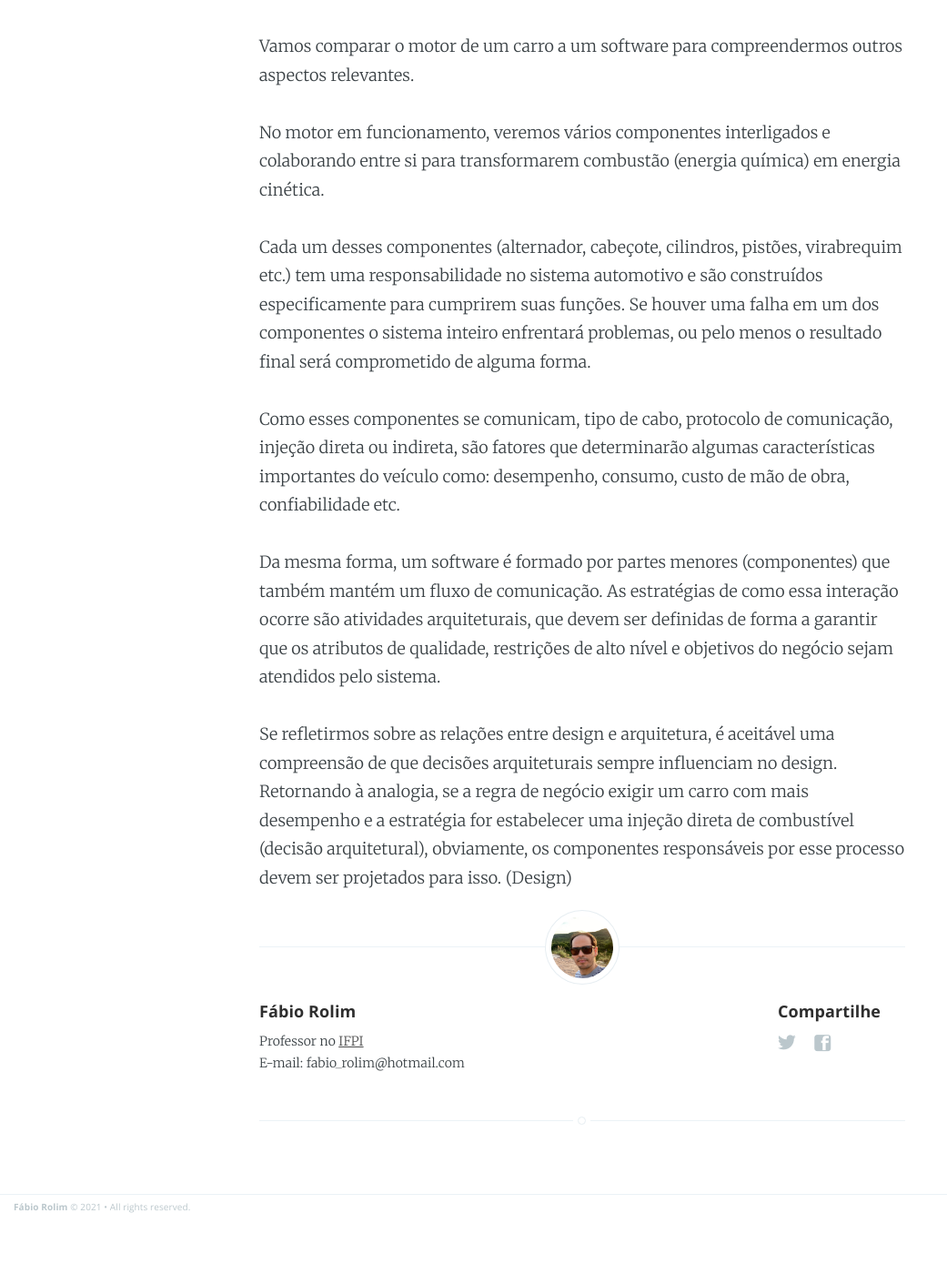
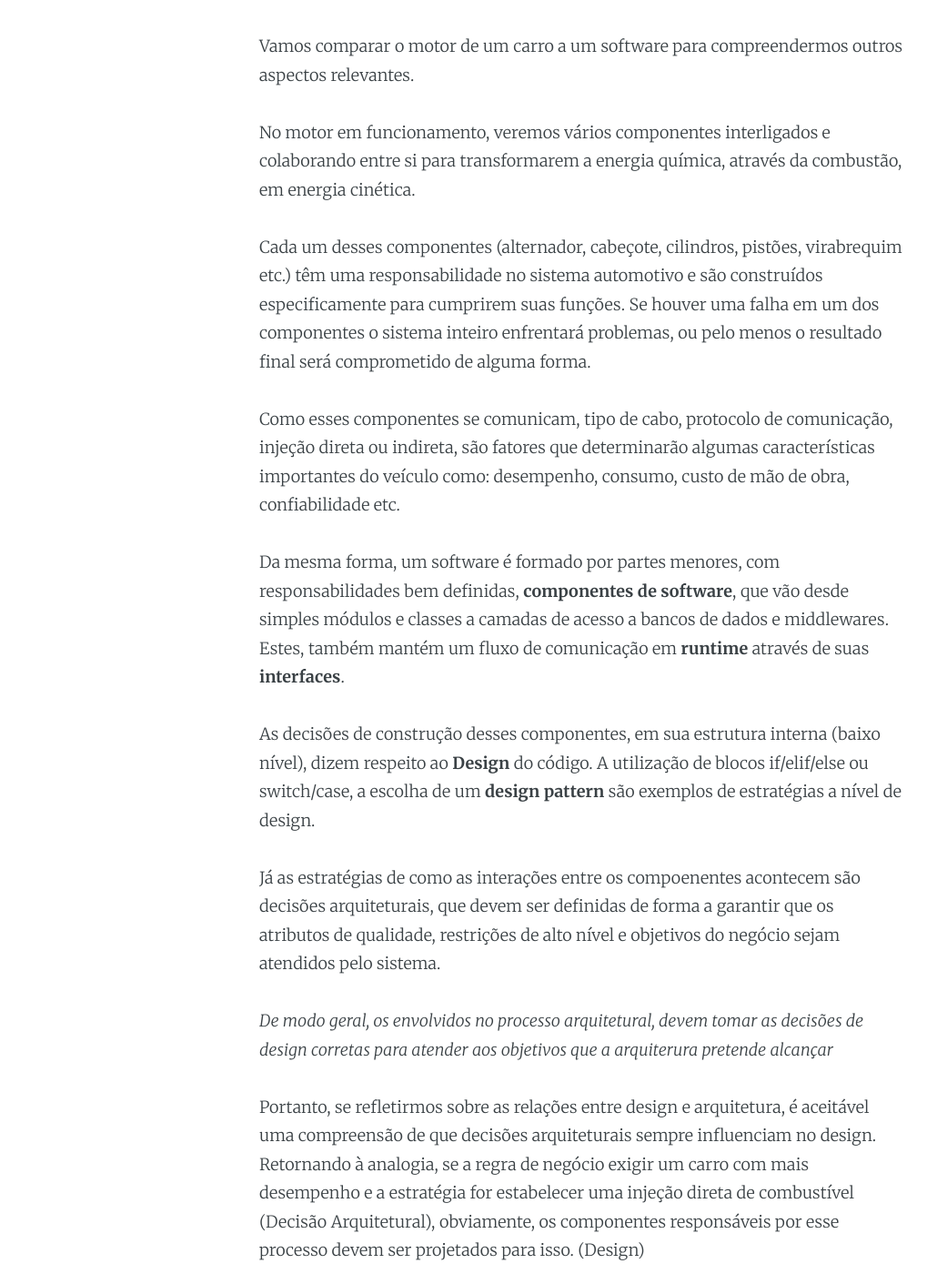
Before and after one commit to fabiorolim/fabiorolim.github.io, a Jekyll site: the page built from _posts/2021-03-10-design-arquiterura.markdown, in a window 1280 px wide and 1400 px high, scrolled down 988 px. Shown: the whole window at 91% size, without its empty margins (0-1041 px from the left). Built offline with Jekyll 4.4.1, drawn with Linux system fonts in a browser that asks for light colours; before the commit the page ends 2328 px from its top, so only the background shows below that; some of the changed text lies outside the part shown.

Commit message:
Reedição do Post design e arquitetura

```diff
--- a/_posts/2021-03-10-design-arquiterura.markdown
+++ b/_posts/2021-03-10-design-arquiterura.markdown
@@ -25,12 +24,18 @@ De forma simples e resumida, podemos dizer que a arquitetura lida com a complexi
 
 Vamos comparar o motor de um carro a um software para compreendermos outros aspectos relevantes.
 
-No motor em funcionamento, veremos vários componentes interligados e colaborando entre si para transformarem combustão (energia química) em energia cinética.
+No motor em funcionamento, veremos vários componentes interligados e colaborando entre si para transformarem a energia química, através da combustão, em energia cinética.
 
-Cada um desses componentes (alternador, cabeçote, cilindros, pistões, virabrequim etc.) tem uma responsabilidade no sistema automotivo e são construídos especificamente para cumprirem suas funções. Se houver uma falha em um dos componentes o sistema inteiro enfrentará problemas, ou pelo menos o resultado final será comprometido de alguma forma.
+Cada um desses componentes (alternador, cabeçote, cilindros, pistões, virabrequim etc.) têm uma responsabilidade no sistema automotivo e são construídos especificamente para cumprirem suas funções. Se houver uma falha em um dos componentes o sistema inteiro enfrentará problemas, ou pelo menos o resultado final será comprometido de alguma forma.
 
 Como esses componentes se comunicam, tipo de cabo, protocolo de comunicação, injeção direta ou indireta, são fatores que determinarão algumas características importantes do veículo como: desempenho, consumo, custo de mão de obra, confiabilidade etc.
 
-Da mesma forma, um software é formado por partes menores (componentes) que também mantém um fluxo de comunicação. As estratégias de como essa interação ocorre são atividades arquiteturais, que devem ser definidas de forma a garantir que os atributos de qualidade, restrições de alto nível e objetivos do negócio sejam atendidos pelo sistema.
+Da mesma forma, um software é formado por partes menores, com responsabilidades bem definidas, **componentes de software**, que vão desde simples módulos e classes a camadas de acesso a bancos de dados e middlewares. Estes, também mantém um fluxo de comunicação em **runtime** através de suas **interfaces**.
 
-Se refletirmos sobre as relações entre design e arquitetura, é aceitável uma compreensão de que decisões arquiteturais sempre influenciam no design. Retornando à analogia, se a regra de negócio exigir um carro com mais desempenho e a estratégia for estabelecer uma injeção direta de combustível (decisão arquitetural), obviamente, os componentes responsáveis por esse processo devem ser projetados para isso. (Design)
+As decisões de construção desses componentes, em sua estrutura interna (baixo nível), dizem respeito ao **Design** do código. A utilização de blocos if/elif/else ou switch/case, a escolha de um **design pattern**  são exemplos de estratégias a nível de design.
+
+Já as estratégias de como as interações entre os compoenentes acontecem são decisões arquiteturais, que devem ser definidas de forma a garantir que os atributos de qualidade, restrições de alto nível e objetivos do negócio sejam atendidos pelo sistema.
+
+*De modo geral, os envolvidos no processo arquitetural, devem tomar as decisões de design corretas para atender aos objetivos que a arquiterura pretende alcançar*
+
+Portanto, se refletirmos sobre as relações entre design e arquitetura, é aceitável uma compreensão de que decisões arquiteturais sempre influenciam no design. Retornando à analogia, se a regra de negócio exigir um carro com mais desempenho e a estratégia for estabelecer uma injeção direta de combustível (Decisão Arquitetural), obviamente, os componentes responsáveis por esse processo devem ser projetados para isso. (Design)
```
Also changed, not shown: other parts of _posts/2021-03-10-design-arquiterura.markdown (+1 -2 lines).
